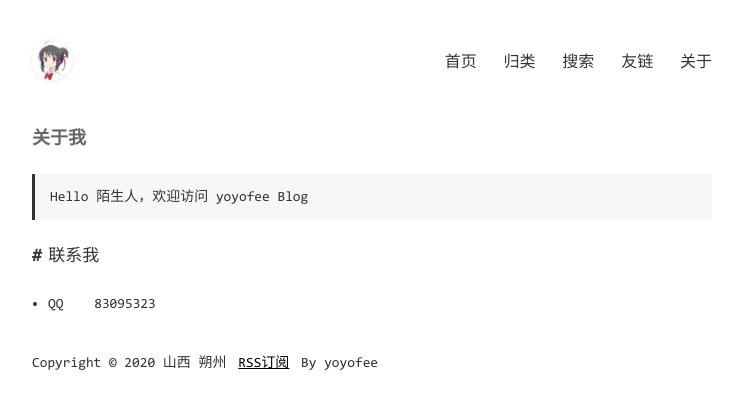
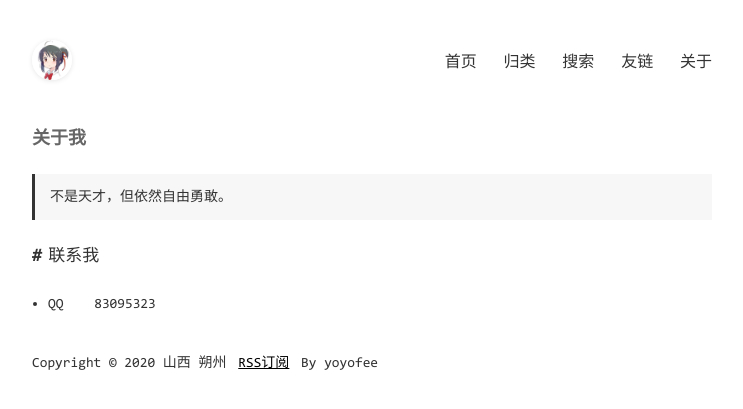
Before and after one commit to yoyofee/yoyofee.github.io, a Jekyll site: the page built from pages/about.md, in a window 1280 px wide. Shown: the top 409 px of the page, without its empty margins (268-1011 px from the left). Built offline with Jekyll 4.4.1, drawn with Linux system fonts in a browser that asks for light colours; comment, search, counter and statistics services are not loaded.

Commit message:
修改文件: pages/about.md

```diff
--- a/pages/about.md
+++ b/pages/about.md
@@ -3,7 +3,7 @@ layout: mypost
 title: 关于我
 ---
 
-> Hello 陌生人，欢迎访问 yoyofee Blog
+> 不是天才，但依然自由勇敢。
 
 ## 联系我
 
```
